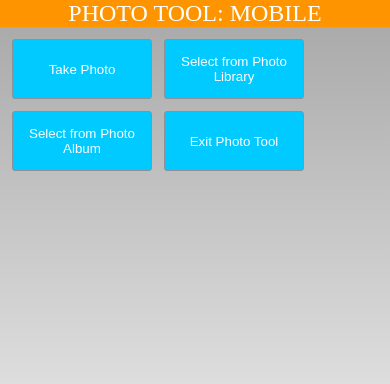
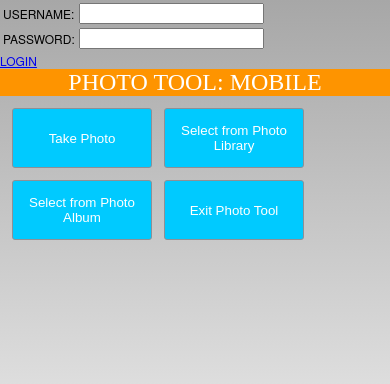
Before and after one commit to sludtke/PhotoUploader, a plain HTML site: page Photo Uploader App/index.html in a window 390 px wide. Drawn offline with Linux system fonts and the light colour scheme; some packages are replaced by stand-ins of ours.

Commit message:
Changes made by Sean Ludtke (sludtke@trihydro.com).

```diff
--- a/Photo Uploader App/index.html
+++ b/Photo Uploader App/index.html
@@ -26,7 +26,29 @@
         <title>Photo Tool: Mobile</title>
     </head>
     <body>
-        <div>
+        <div id="divLogin">
+            <table>
+                <tr>
+                    <td>
+                        Username:
+                    </td>
+                    <td>
+                        <input type="text" id="txbUsername" />
+                    </td>
+                </tr>
+                <tr>
+                    <td>
+                        Password:
+                    </td>
+                    <td>
+                        <input type="password" id="txbPassword" />
+                    </td>
+                </tr>
+            </table>
+            <a href="#" class="LoginButton" onClick="LoginUser()">Login</a>
+            <div id="divError"></div>
+        </div>
+        <div id="divUploader">
             <h1 class="SplashText">Photo Tool: Mobile</h1>
             <div id="deviceready" style="display:false;">
                 <button class="button dh" id="capturePhotoButton">Take Photo</button>
```
